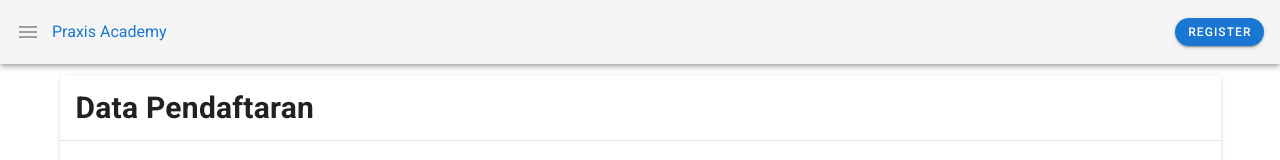
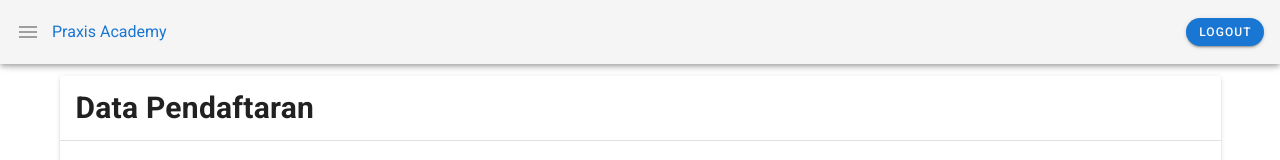
Before and after one commit to ahmdali25/praxis-vue, a Vue app: page /admin in a window 1280 px wide. Shown: the top 160 px of the page. Built offline with nearby package versions, Linux system fonts and the light colour scheme; sample sign-in values are in the browser's storage.

Commit message:
ADD navbar and logout button at admin

```diff
--- a/src/App.vue
+++ b/src/App.vue
@@ -1,6 +1,6 @@
 <template>
   <v-app>
-  <Navbar/>
+  <Navbar v-if="['Home','Frontend','Backend','Mobile','Register'].includes($route.name)"/>
     <v-main>
       <router-view/>
     </v-main>
--- /dev/null
+++ b/src/components/AdminNavbar.vue
@@ -0,0 +1,26 @@
+<template>
+  <nav>
+    <v-app-bar app>
+      <v-app-bar-nav-icon v-if="['Admin'].includes($route.name)" class="grey--text"></v-app-bar-nav-icon>
+      <router-link class="link" to="/">Praxis Academy</router-link>
+      <v-spacer></v-spacer>
+      <v-btn v-if="['Admin'].includes($route.name)" router :to="logout" color="primary" dark rounded small>
+        Logout
+      </v-btn>
+    </v-app-bar>
+  </nav>
+</template>
+
+<script>
+  export default {
+    data: () => ({
+        logout: '/logout'
+    })
+  }
+</script>
+
+<style lang="scss">
+ .link {
+   text-decoration: none !important;
+ }
+</style>
--- a/src/components/Navbar.vue
+++ b/src/components/Navbar.vue
@@ -44,17 +44,15 @@
 
 <script>
   export default {
-    data: () => {
-      return {
+    data: () => ({
         drawer: false,
         register: '/register',
         items: [
           {title: 'Front-end Developer', icon: 'mdi-laptop', route: '/frontend'},
-          { title: 'Back-end Developer', icon: 'mdi-laptop', route: '/backend' },
+          {title: 'Back-end Developer', icon: 'mdi-laptop', route: '/backend' },
           {title: 'Mobile App Developer', icon: 'mdi-laptop', route: '/mobile'}
           ]
-      }
-    }
+    })
   }
 </script>
 
--- a/src/router/index.js
+++ b/src/router/index.js
@@ -42,6 +42,16 @@ const routes = [
     meta: {requiresAuth: true},
     beforeEnter: guardAdmin
   },
+  {
+    path: '/logout',
+    name: 'Logout Admin',
+    beforeEnter: (to, from, next) => {
+      localStorage.removeItem('auth')
+      if(localStorage.getItem('auth') == undefined) {
+        next('/login')
+      }
+    }
+  }
 ]
 
 function guardAdmin(to, from, next) {
--- a/src/store/index.js
+++ b/src/store/index.js
@@ -38,7 +38,7 @@ export default new Vuex.Store({
       }
     ],
     admin: {
-      username : 'Ali',
+      username : 'ali',
       password : '1234',
       auth : false
     },
--- a/src/views/Admin/Admin.vue
+++ b/src/views/Admin/Admin.vue
@@ -1,4 +1,6 @@
 <template>
+    <div>
+    <AdminNavbar/>
     <v-container>
         <v-card>
             <v-card-title>
@@ -52,10 +54,15 @@
             </v-card-subtitle>
         </v-card>
     </v-container>
+    </div>
 </template>
 
 <script>
+import AdminNavbar from '../../components/AdminNavbar.vue'
 export default {
+    components: {
+        AdminNavbar
+    },
     computed: {
      filterFrontend() {
        return this.$store.state.users.filter((user) => {
--- a/src/views/Admin/Login.vue
+++ b/src/views/Admin/Login.vue
@@ -1,5 +1,6 @@
 <template>
       <v-app>
+        <AdminNavbar/>
         <v-container>
             <v-row class="justify-center">
                 <v-col class="col-sm-4 col-md-4 col-lg-4">
@@ -46,7 +47,12 @@
 </template>
 
 <script>
+import AdminNavbar from '../../components/AdminNavbar.vue'
+
 export default {
+    components: {
+        AdminNavbar
+    },
     data: () => ({
         admin: {
             username : '',
```
